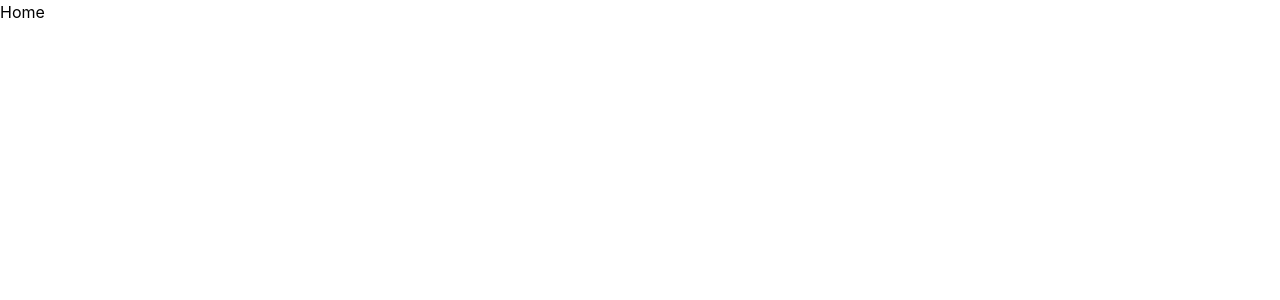
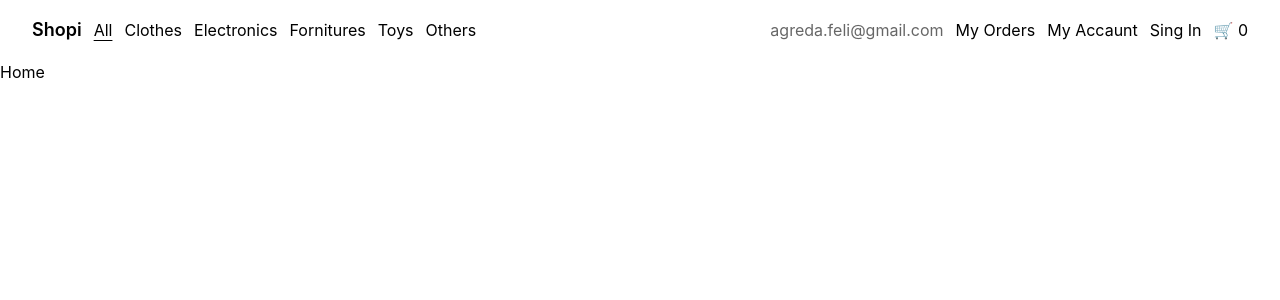
Before and after one commit to LuisAgreda/vt-react-e-commerce, a React (Vite) app: page / in a window 1280 px wide. Shown: the top 300 px of the page. Built offline with nearby package versions, Linux system fonts and the light colour scheme.

Commit message:
feat: added initial navbar

```diff
--- /dev/null
+++ b/src/Components/Navbar/index.tsx
@@ -0,0 +1,68 @@
+import { NavLink } from "react-router-dom"
+
+const navListLeft = [
+  { to: '/', name: 'All' },
+  { to: '/Clothes', name: 'Clothes' },
+  { to: '/Electronics', name: 'Electronics' },
+  { to: '/Fornitures', name: 'Fornitures' },
+  { to: '/Toys', name: 'Toys' },
+  { to: '/Others', name: 'Others' },
+]
+
+const navListRight = [
+  { to: '/my-orders', name: 'My Orders' },
+  { to: '/my-account', name: 'My Accaunt' },
+  { to: '/sign-in', name: 'Sing In' },
+]
+
+const linkStyles = ({ isActive }: Record<string, boolean>) => {
+  const activeStyle = 'underline underline-offset-4'
+
+  if (isActive) return activeStyle
+}
+
+const Navbar = () => (
+  <nav className="px-8 py-4 flex justify-between items-center sticky top-0 z-10">
+    <ul className="flex items-center gap-3">
+      <li>
+        <NavLink
+          to="/"
+          className="font-semibold text-lg">
+          Shopi
+        </NavLink>
+      </li>
+      {
+        navListLeft.map(({ to, name }) => (
+          <li key={ name }>
+            <NavLink
+              to={to}
+              className={linkStyles}>
+              { name }
+            </NavLink>
+          </li>
+        ))
+      }
+    </ul>
+    <ul className="flex items-center gap-3">
+      <li className="text-black/60">
+        agreda.feli@gmail.com
+      </li>
+      {
+        navListRight.map(({ to, name }) => (
+          <li key={ name }>
+            <NavLink
+              to={ to }
+              className={linkStyles}>
+              { name }
+            </NavLink>
+          </li>
+        ))
+      }
+      <li>
+        🛒 0
+      </li>
+    </ul>
+  </nav>
+)
+
+export { Navbar }
--- a/src/Pages/App/index.tsx
+++ b/src/Pages/App/index.tsx
@@ -1,5 +1,6 @@
 import { useRoutes, BrowserRouter } from 'react-router-dom'
 
+import { Navbar } from '../../Components/Navbar'
 import { Home } from '../Home'
 import { MyAccount } from '../MyAccount'
 import { MyOrder } from '../MyOrder'
@@ -23,6 +24,7 @@ const AppRoutes = () => {
 const App = () => {
   return (
     <BrowserRouter>
+      <Navbar />
       <AppRoutes />
     </BrowserRouter>
   )
```
